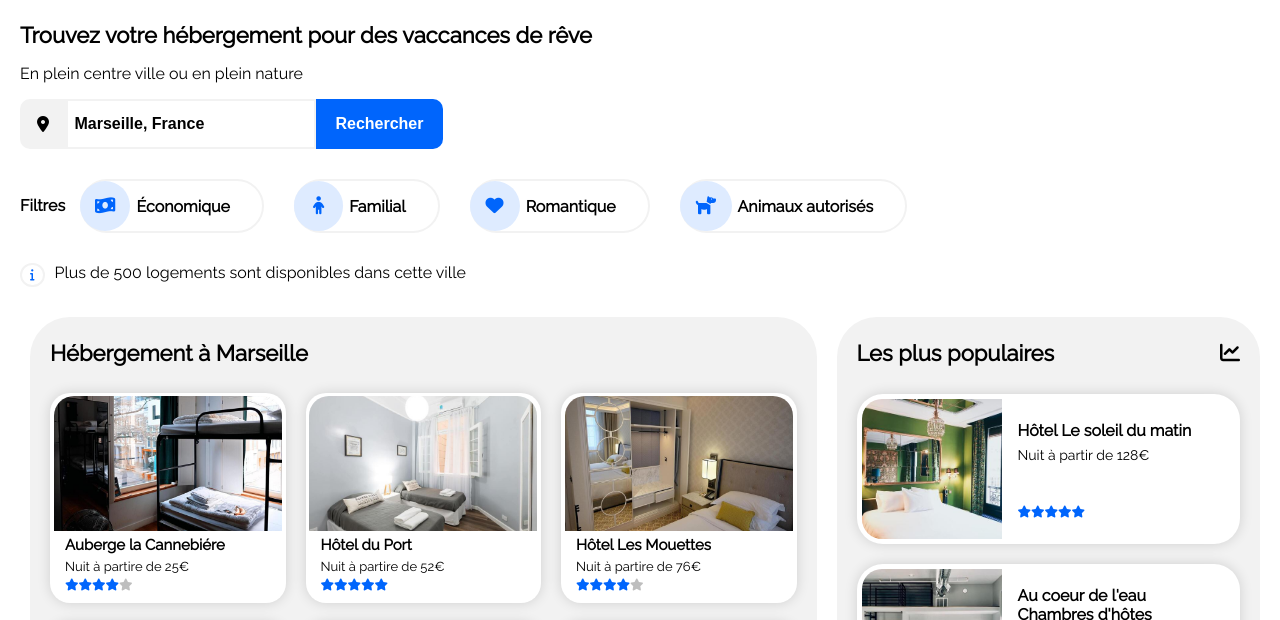
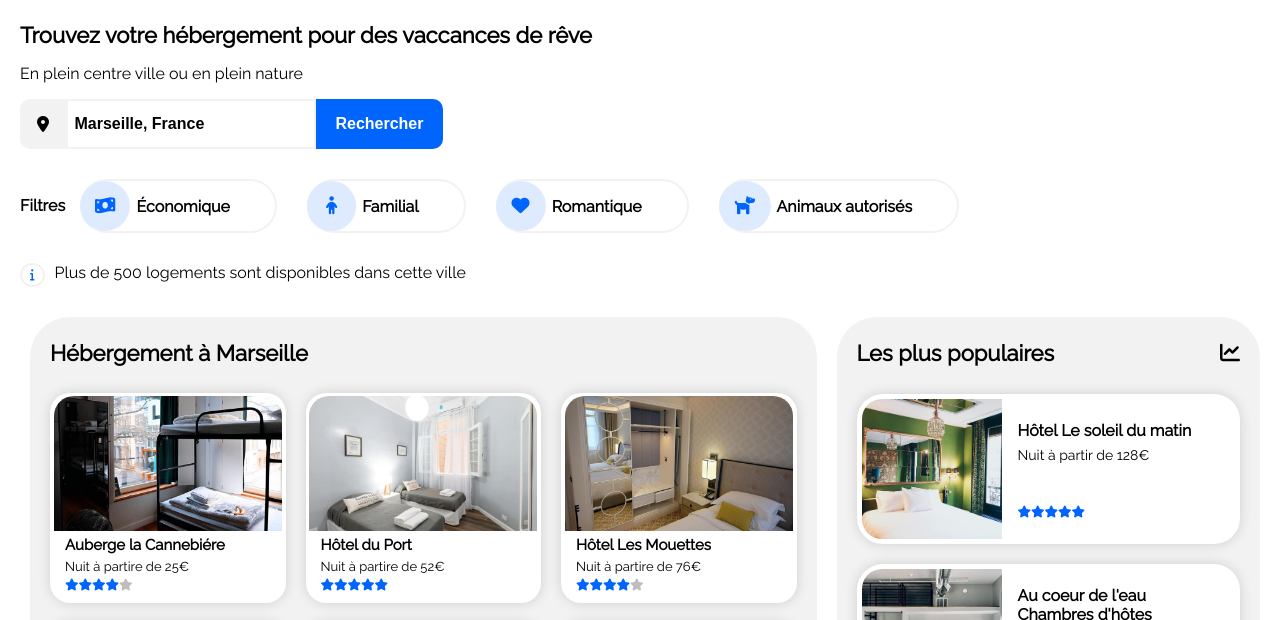
Before and after one commit to AssiaKoaichet/Projet-2---Reservia, a plain HTML site: page index.html in a window 1280 px wide. Shown: the part 104-724 px from the top of the page. Drawn offline with Linux system fonts and the light colour scheme.

Commit message:
Update style.css

```diff
--- a/style.css
+++ b/style.css
@@ -160,7 +160,7 @@ font-size: 16px;
   cursor: pointer;
   border-radius: 50px ;
   border: 2px solid #F2F2F2;
-  padding: 0 32px 0 0 ;
+  padding: 0 45px 0 0 ;
   margin: 15px;
   }
 
```
